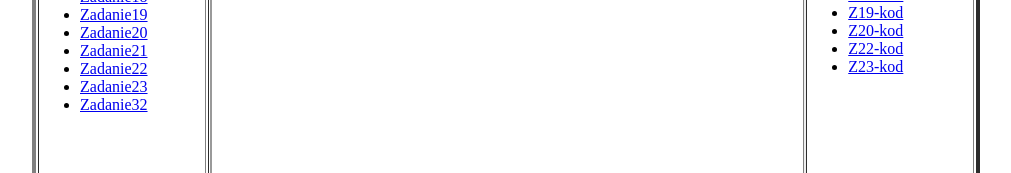
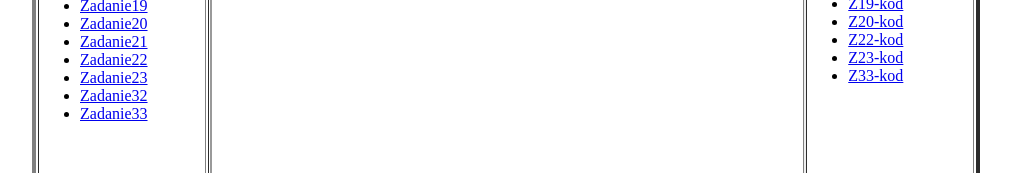
Before and after one commit to Helpek/CSS16-23, a plain HTML site: page index.html in a window 1280 px wide. Shown: the part 314-487 px from the top of the page, without its empty margins (134-1145 px from the left). Drawn offline with Linux system fonts and the light colour scheme.

Commit message:
Update index.html

```diff
--- a/index.html
+++ b/index.html
@@ -42,6 +42,9 @@
 				<li>
 				<a href = zadanie32_rych.html target="obszar_glowny"> Zadanie32 </a>
 				</li>
+				<li>
+				<a href = zadanie33_rych.html target="obszar_glowny"> Zadanie33 </a>
+				</li>
 
 			</ul>
 	</td>
@@ -74,6 +77,9 @@
 			<li>
 			<a href = kod_z23.html target="obszar_glowny">Z23-kod </a>
 			</li>
+			<li>
+			<a href = kod_z33.html target="obszar_glowny">Z33-kod </a>
+			</li>
 		</ul>
 	</td>
 	<!--=====================Koniec tabeli======================-->
```
